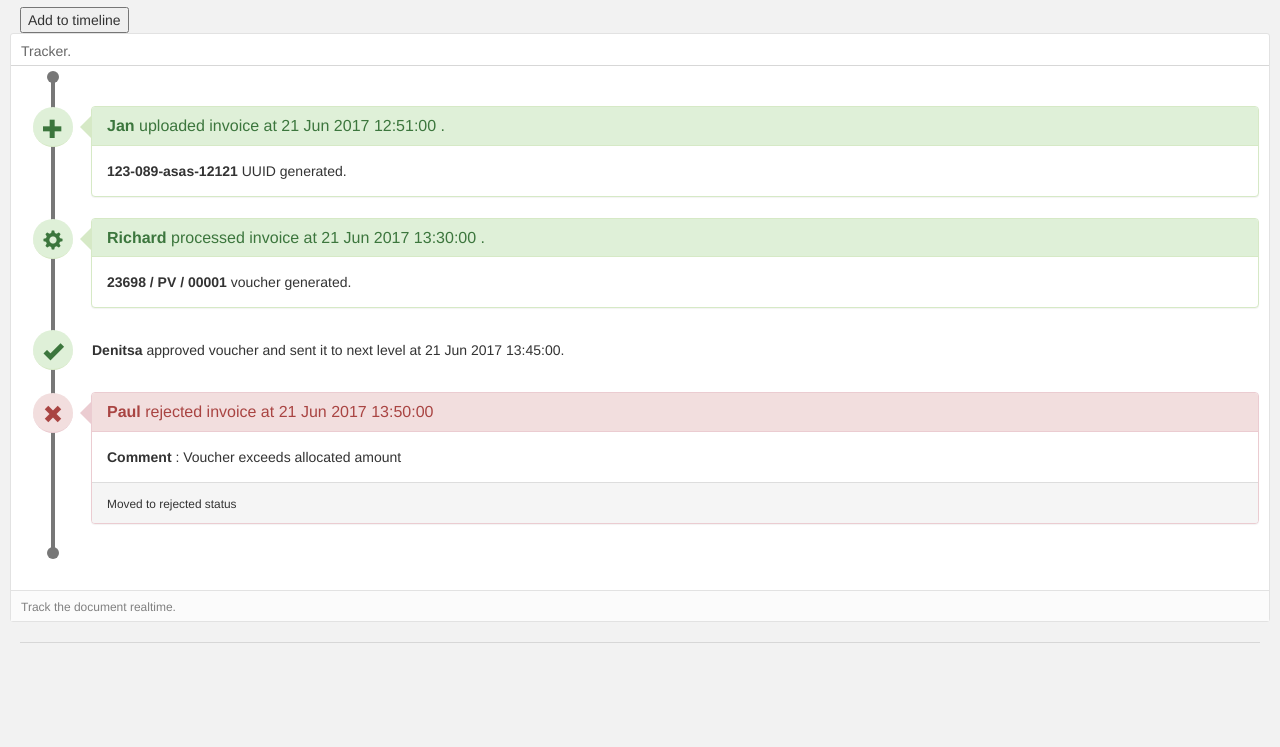
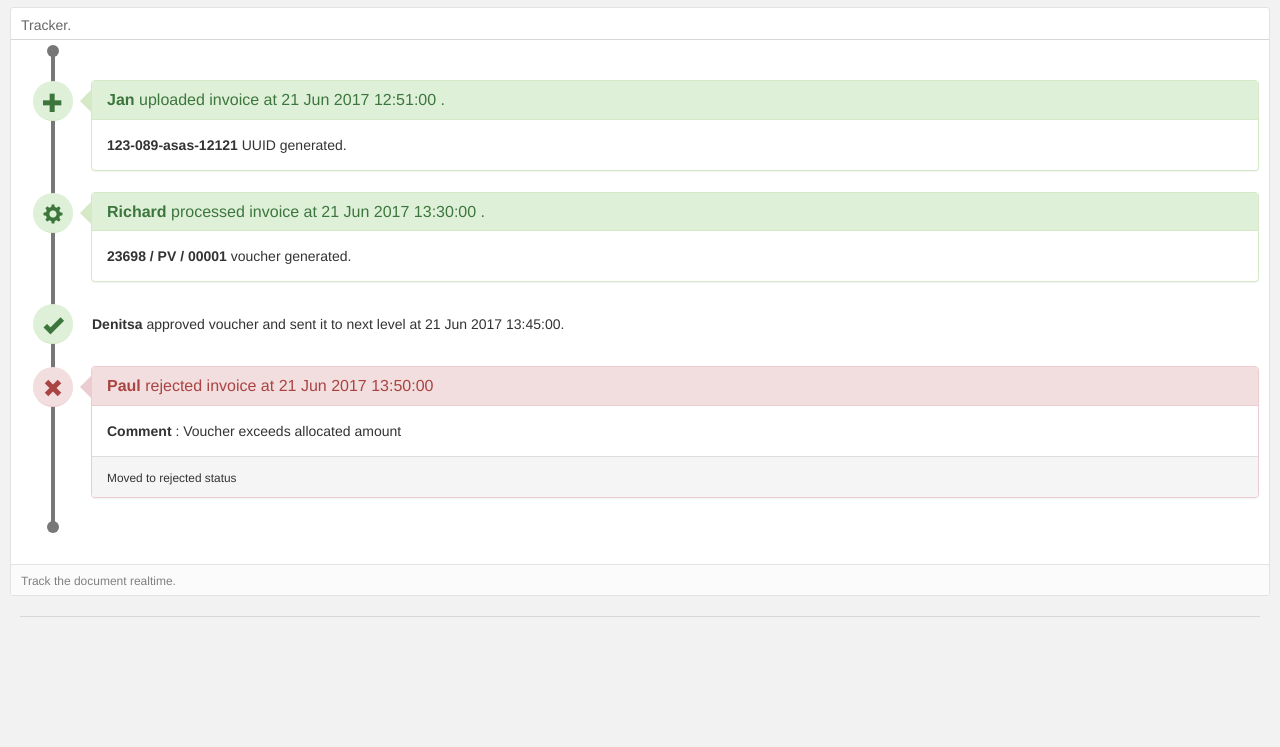
Before and after one commit to kathirvGitHub/tracker-v1, a website: page public/index.html in a window 1280 px wide. Shown: the part 53-800 px from the top of the page. Drawn offline with Linux system fonts and the light colour scheme.

Commit message:
NOW cloud

```diff
--- a/package.json
+++ b/package.json
@@ -4,7 +4,8 @@
   "description": "",
   "main": "index.js",
   "scripts": {
-    "test": "echo \"Error: no test specified\" && exit 1"
+    "test": "echo \"Error: no test specified\" && exit 1",
+    "start" : "node server/server.js"
   },
   "author": "",
   "license": "ISC",
--- a/public/index.html
+++ b/public/index.html
@@ -140,7 +140,7 @@
   </div>
 
   <div class="container-fluid">
-    <button>Add to timeline</button>
+    <!-- <button>Add to timeline</button> -->
     <div class="row">
 
       <div class="col-sm-12">
```
